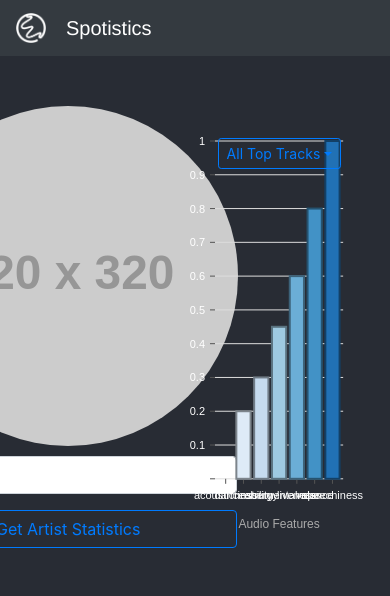
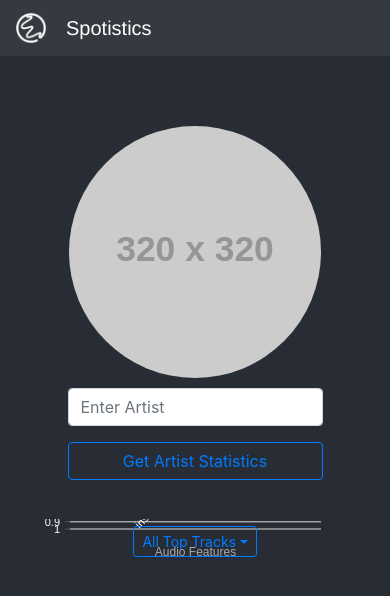
Before and after one commit to eupston/Spotistics, a React (Create React App) app in the folder frontend/: page / in a window 390 px wide. Shown: the top 596 px of the page. Built offline with nearby package versions, Linux system fonts and the light colour scheme.

Commit message:
updated to work with mobile and tablet devices

```diff
--- a/frontend/src/App.css
+++ b/frontend/src/App.css
@@ -2,10 +2,7 @@
   text-align: center;
 }
 
-/*@media(min-width: 500px)  {*/
-/*}*/
-
-.App-header {
+.App-body {
   background-color: #282c34;
   color: white;
   display: grid;
@@ -13,11 +10,17 @@
   grid-gap: 1em;
   justify-items: center;
   align-items:center;
+}
 
+@media (max-width: 768px) {
+  .App-body {
+    grid-template-columns: 100%;
+    grid-gap: 0em;
+  }
 }
 
 .navbar{
-  margin-bottom: 40px;
+  margin-bottom: 60px;
   font-family: Helvetica;
 }
 
--- a/frontend/src/App.js
+++ b/frontend/src/App.js
@@ -5,6 +5,11 @@
 import Navbar from 'react-bootstrap/Navbar';
 
 class App extends Component {
+
+    constructor() {
+        super();
+        window.addEventListener("resize", this.update);
+    }
 
     state = {
             "artistName": null,
@@ -30,8 +35,24 @@
                 "liveness":  0.6,
                 "valence": 0.8,
                 "speechiness": 1.0
+            },
+            "window_height": 0,
+            "window_width": 0,
+            "min_mobile_display_width": 850
+    };
+
+
+    componentDidMount() {
+        this.update();
     }
+
+    update = () => {
+        this.setState({
+            window_height: window.innerHeight,
+            window_width: window.innerWidth
+        });
     };
+
 
     handleDropDownSelection = (eventKey) => {
             const selected_option = this.state.dropdown_options[eventKey];
@@ -115,16 +136,19 @@
                     />
                     <Navbar.Brand href="#home">Spotistics</Navbar.Brand>
                 </Navbar>
-                <header className="App-header">
+                <div className="App-body">
                     <SearchArtist onGetArtistAudioInfo={this.handleGetArtistAudioInfo} artistInfo={this.state} />
                     <Chart data={this.state.currently_selected_audiofeatures}
                            xaxis_id="Audio Features"
+                           xaxis_tilt = {this.state.window_width < this.state.min_mobile_display_width ? -45 : 0}
+                           bottom_margin = {this.state.window_width < this.state.min_mobile_display_width ? 100 : 50}
+                           legend_bottom_offset = {this.state.window_width < this.state.min_mobile_display_width ? 95 : 45}
                            dropdown_options={this.state.dropdown_options}
                            dropdown_selection_handler={this.handleDropDownSelection}
                            dropdown_current_selected={this.state.current_track_selected}
+
                     />
-                </header>
-
+                </div>
             </div>
         );
     }
--- a/frontend/src/components/Chart/Chart.jsx
+++ b/frontend/src/components/Chart/Chart.jsx
@@ -1,4 +1,4 @@
-import React, {useState} from 'react'
+import React from 'react'
 import './Chart.css';
 import { ResponsiveBar } from '@nivo/bar'
 import DropdownButton from 'react-bootstrap/DropdownButton'
@@ -12,11 +12,12 @@
 
     return(
         <div className='chart'>
+            {console.log(window.innerWidth)}
             <ResponsiveBar
                 data={currentData}
                 keys={Object.keys(props.data)}
                 indexBy= {props.xaxis_id}
-                margin={{ top: 10, right: 50, bottom: 50, left: 50 }}
+                margin={{ top: 10, right: 50, bottom: props.bottom_margin, left: 50 }}
                 padding={0.2}
                 maxValue={1.0}
                 groupMode="stacked"
@@ -69,10 +70,10 @@
                 axisBottom={{
                     tickSize: 5,
                     tickPadding: 5,
-                    tickRotation: 0,
+                    tickRotation: props.xaxis_tilt,
                     legend:  props.xaxis_id,
                     legendPosition: 'middle',
-                    legendOffset: 45,
+                    legendOffset: props.legend_bottom_offset,
                     color: '#282c34',
 
                 }}
--- a/frontend/src/components/SearchArtist/SearchArtist.css
+++ b/frontend/src/components/SearchArtist/SearchArtist.css
@@ -6,8 +6,8 @@
 }
 
 .searchArtist {
-    min-width: 450px;
-    min-height: 450px;
+    min-width: 320px;
+    min-height: 400px;
     align-self: center;
     justify-self: center;
 }
@@ -15,6 +15,7 @@
 .form{
     width: 75%;
     margin: 0 auto;
+    padding-bottom: 10px;
 }
 
 /*.circle {*/
--- a/frontend/src/components/SearchArtist/SearchArtist.jsx
+++ b/frontend/src/components/SearchArtist/SearchArtist.jsx
@@ -22,7 +22,6 @@
                         {this.props.artistInfo.isLoading ? 'Loading…' : 'Get Artist Statistics'}
                     </Button>
                 </Form>
-                <p></p>
                 <h1 > {this.props.artistInfo.artistName === null ? null : this.props.artistInfo.artistName.toUpperCase()}</h1>
             </div>
         );
```
Lines whose indentation alone changed are shown as unchanged.
